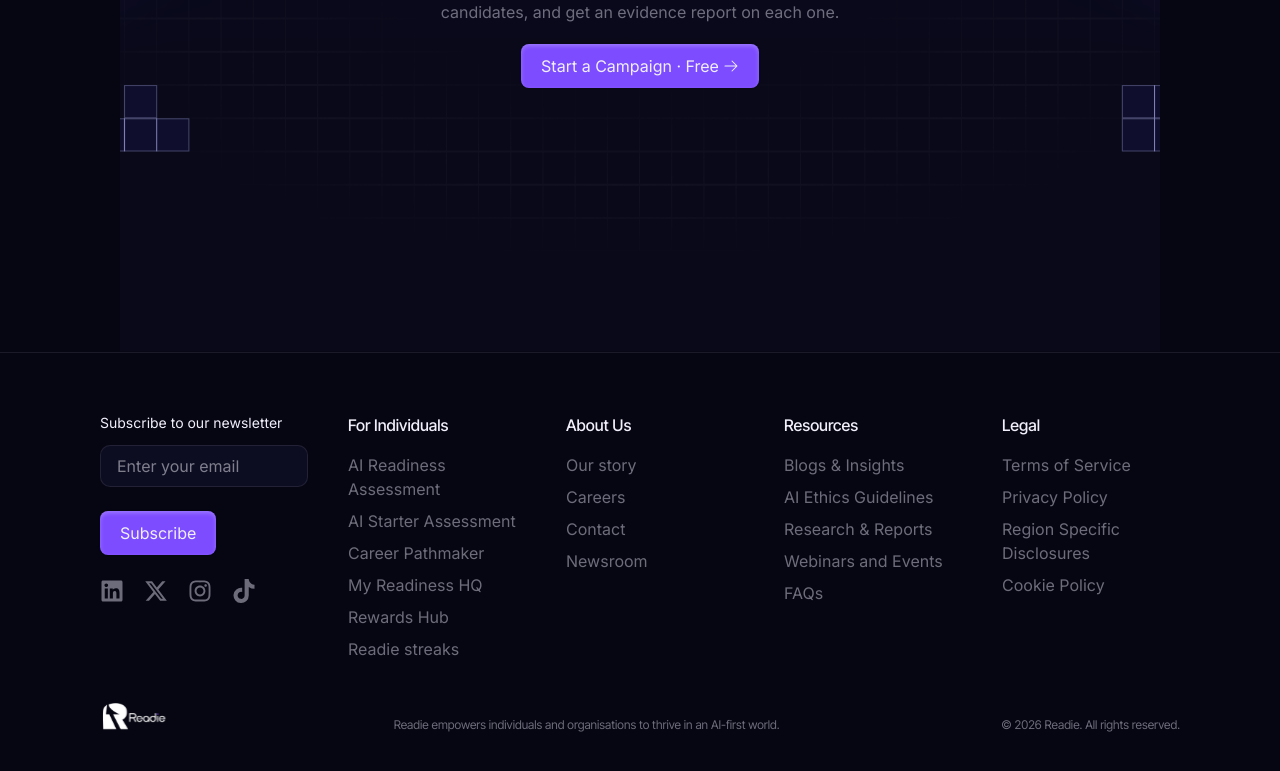
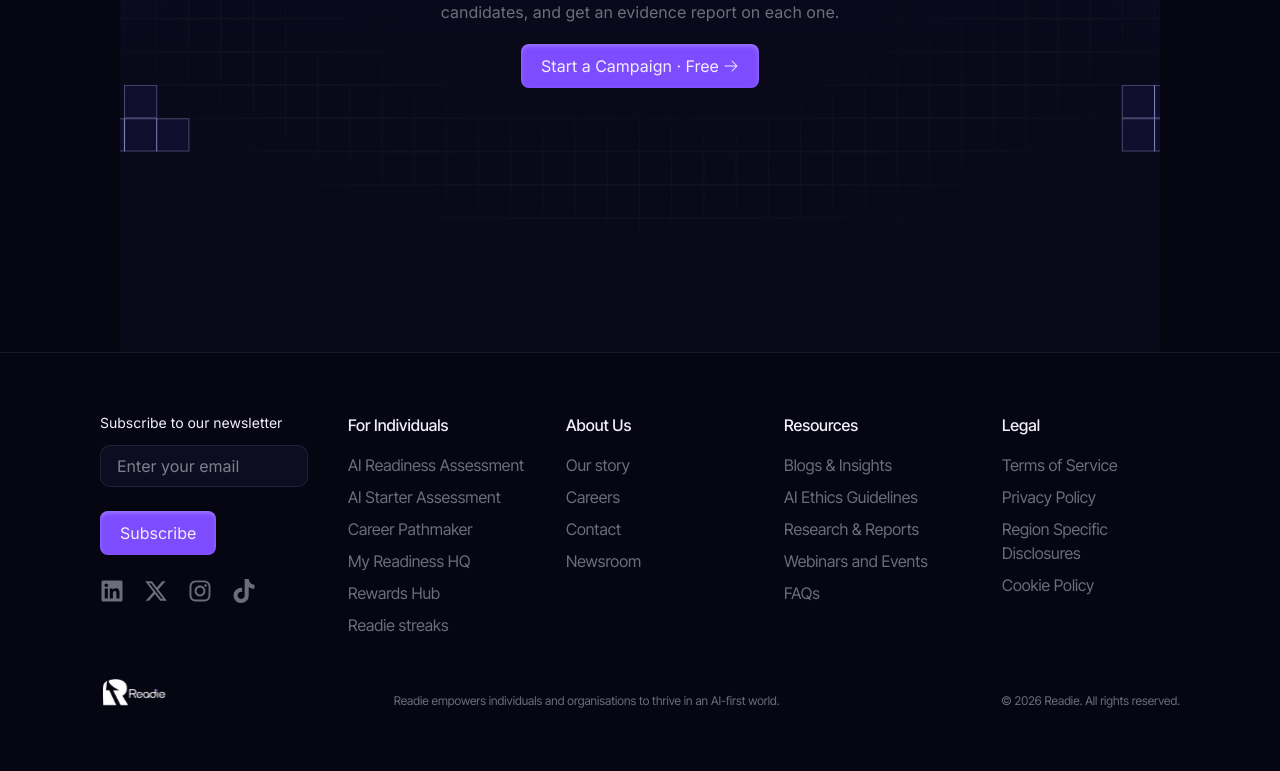
Before and after one commit to zealfemi/readie-hackathon, a Next.js app: page / in a window 1280 px wide. Shown: the part 8738-9509 px from the top of the page. Built offline with nearby package versions, Linux system fonts and the light colour scheme.

Commit message:
font family

```diff
--- a/app/_components/Footer.tsx
+++ b/app/_components/Footer.tsx
@@ -88,7 +88,7 @@ export default function Footer() {
               <ul className="flex flex-col gap-2">
                 {linkGroup.links.map((item: string, itemIdx) => (
                   <li key={itemIdx}>
-                    <Link href="#" className="hover:underline">
+                    <Link href="#" className="font-inter-tight hover:underline">
                       {item}
                     </Link>
                   </li>
```
